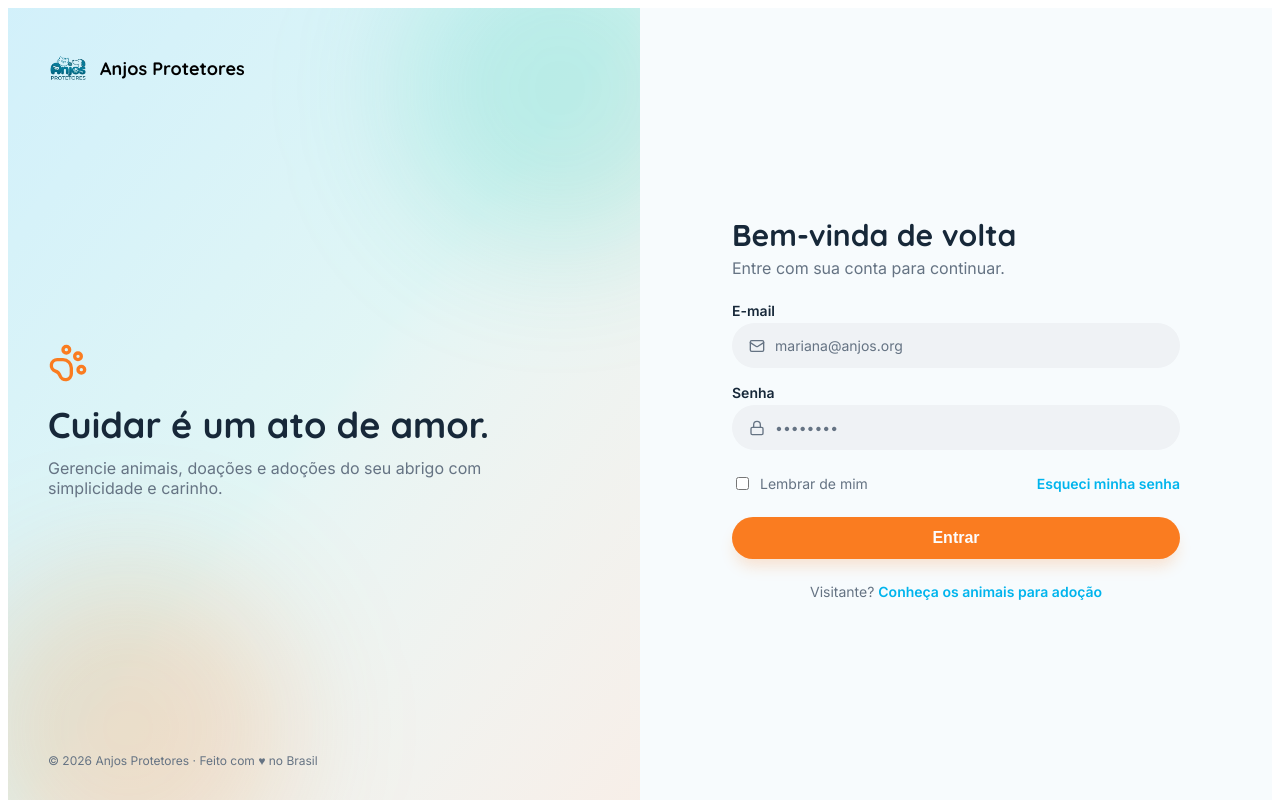
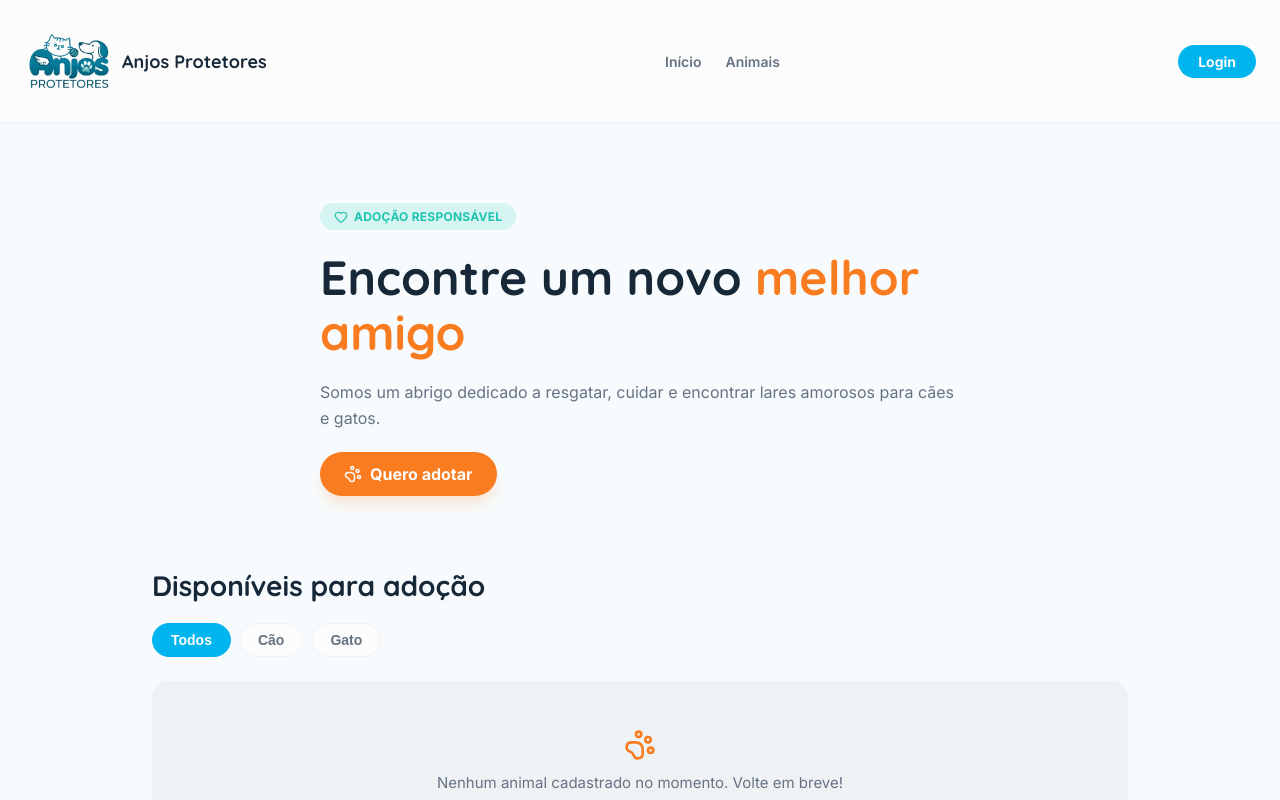
Before and after one commit to fifieggert/anjos_protetores---frontend, a React (Vite) app: page /publico in a window 1280 px wide. Before the commit this address led to /login. Shown: the top 800 px of the page. Built offline with nearby package versions, Linux system fonts and the light colour scheme.

Commit message:
feat(visitantes): adiciona página de visitantes no frontend

```diff
--- a/src/App.tsx
+++ b/src/App.tsx
@@ -1,11 +1,13 @@
 import { BrowserRouter, Routes, Route, Navigate } from "react-router-dom";
 import Login from "./pages/Login";
+import Publico from "./pages/Publico";
 
 function App() {
     return (
         <BrowserRouter>
             <Routes>
                 <Route path="/login" element={<Login />} />
+                <Route path="/publico" element={<Publico />} />
                 <Route path="*" element={<Navigate to="/login" replace />} />
             </Routes>
         </BrowserRouter>
--- /dev/null
+++ b/src/pages/Publico/index.jsx
@@ -0,0 +1,76 @@
+import { useState } from "react";
+import { Link } from "react-router-dom";
+import { PawPrint, Heart } from "lucide-react";
+import logo from "../../assets/logo.png";
+import "./style.css";
+
+const FILTROS = ["Todos", "Cão", "Gato"];
+
+export default function Publico() {
+    const [filtro, setFiltro] = useState("Todos");
+
+    return (
+        <div className="publico-screen">
+            <header className="publico-header">
+                <div className="publico-brand">
+                    <img src={logo} alt="Anjos Protetores" />
+                    <span>Anjos Protetores</span>
+                </div>
+
+                <nav className="publico-nav">
+                    <a href="#inicio">Início</a>
+                    <a href="#animais">Animais</a>
+                </nav>
+
+                <Link className="publico-login-btn" to="/login">
+                    Login
+                </Link>
+            </header>
+
+            <main>
+                <section className="publico-hero" id="inicio">
+                    <span className="publico-badge">
+                        <Heart size={14} aria-hidden />
+                        Adoção responsável
+                    </span>
+                    <h1 className="publico-title">
+                        Encontre um novo <span>melhor amigo</span>
+                    </h1>
+                    <p className="publico-subtitle">
+                        Somos um abrigo dedicado a resgatar, cuidar e encontrar lares amorosos para cães e gatos.
+                    </p>
+                    <a className="publico-cta" href="#animais">
+                        <PawPrint size={18} aria-hidden />
+                        Quero adotar
+                    </a>
+                </section>
+
+                <section className="publico-animais" id="animais">
+                    <h2 className="publico-section-title">Disponíveis para adoção</h2>
+
+                    <div className="publico-filtros">
+                        {FILTROS.map((opcao) => (
+                            <button
+                                key={opcao}
+                                type="button"
+                                className={`publico-filtro${filtro === opcao ? " is-active" : ""}`}
+                                onClick={() => setFiltro(opcao)}
+                            >
+                                {opcao}
+                            </button>
+                        ))}
+                    </div>
+
+                    <div className="publico-vazio">
+                        <PawPrint size={32} aria-hidden />
+                        <p>Nenhum animal cadastrado no momento. Volte em breve!</p>
+                    </div>
+                </section>
+            </main>
+
+            <footer className="publico-footer">
+                <p>© {new Date().getFullYear()} Anjos Protetores · Feito com ♥ no Brasil</p>
+            </footer>
+        </div>
+    );
+}
--- /dev/null
+++ b/src/pages/Publico/style.css
@@ -0,0 +1,228 @@
+html,
+body {
+    margin: 0;
+    padding: 0;
+}
+
+.publico-screen {
+    min-height: 100vh;
+    display: flex;
+    flex-direction: column;
+    background: #f7fbfd;
+    font-family: "Inter", ui-sans-serif, system-ui, sans-serif;
+    color: #172839;
+}
+
+.publico-header {
+    display: flex;
+    align-items: center;
+    justify-content: space-between;
+    gap: 1rem;
+    padding: 1rem 1.5rem;
+    background: #fcfcfc;
+    border-bottom: 1px solid #eff2f5;
+}
+
+.publico-brand {
+    display: flex;
+    align-items: center;
+    gap: 0.5rem;
+}
+
+.publico-brand img {
+    width: 90px;
+    height: 90px;
+    object-fit: contain;
+}
+
+.publico-brand span {
+    font-family: "Quicksand", ui-sans-serif, system-ui, sans-serif;
+    font-weight: 700;
+    font-size: 1.125rem;
+}
+
+.publico-nav {
+    display: none;
+    align-items: center;
+    gap: 1.5rem;
+}
+
+.publico-nav a {
+    color: #657383;
+    text-decoration: none;
+    font-size: 0.875rem;
+    font-weight: 600;
+}
+
+.publico-nav a:hover {
+    color: #172839;
+}
+
+.publico-login-btn {
+    padding: 0.5rem 1.25rem;
+    border-radius: 24px;
+    background: #00b4ed;
+    color: #fcfcfc;
+    font-weight: 700;
+    font-size: 0.875rem;
+    text-decoration: none;
+    transition: background 0.15s ease;
+}
+
+.publico-login-btn:hover {
+    background: color-mix(in srgb, #00b4ed 90%, black);
+}
+
+.publico-hero {
+    display: flex;
+    flex-direction: column;
+    align-items: flex-start;
+    gap: 1.25rem;
+    max-width: 40rem;
+    padding: 4rem 1.5rem 3rem;
+    margin: 0 auto;
+    text-align: left;
+}
+
+.publico-badge {
+    display: inline-flex;
+    align-items: center;
+    gap: 0.375rem;
+    padding: 0.375rem 0.875rem;
+    border-radius: 999px;
+    background: color-mix(in srgb, #1dc5ae 15%, transparent);
+    color: #1dc5ae;
+    font-size: 0.75rem;
+    font-weight: 700;
+    letter-spacing: 0.02em;
+    text-transform: uppercase;
+}
+
+.publico-title {
+    font-family: "Quicksand", ui-sans-serif, system-ui, sans-serif;
+    font-weight: 700;
+    font-size: 2.5rem;
+    line-height: 1.15;
+    margin: 0;
+    color: #172839;
+}
+
+.publico-title span {
+    color: #fa7c20;
+}
+
+.publico-subtitle {
+    margin: 0;
+    color: #657383;
+    font-size: 1rem;
+    line-height: 1.6;
+}
+
+.publico-cta {
+    display: inline-flex;
+    align-items: center;
+    gap: 0.5rem;
+    padding: 0.75rem 1.5rem;
+    border-radius: 24px;
+    background: #fa7c20;
+    color: #fcfcfc;
+    font-weight: 700;
+    font-size: 1rem;
+    text-decoration: none;
+    box-shadow: 0 10px 15px -3px color-mix(in srgb, #fa7c20 20%, transparent);
+    transition: background 0.15s ease, transform 0.1s ease;
+}
+
+.publico-cta:hover {
+    background: color-mix(in srgb, #fa7c20 90%, black);
+}
+
+.publico-cta:active {
+    transform: scale(0.98);
+}
+
+.publico-animais {
+    padding: 1rem 1.5rem 4rem;
+    max-width: 64rem;
+    margin: 0 auto;
+    width: 100%;
+    box-sizing: border-box;
+}
+
+.publico-section-title {
+    font-family: "Quicksand", ui-sans-serif, system-ui, sans-serif;
+    font-weight: 700;
+    font-size: 1.75rem;
+    margin: 0 0 1.25rem;
+    color: #172839;
+}
+
+.publico-filtros {
+    display: flex;
+    gap: 0.5rem;
+    margin-bottom: 1.5rem;
+}
+
+.publico-filtro {
+    padding: 0.5rem 1.125rem;
+    border-radius: 999px;
+    border: 1px solid #eff2f5;
+    background: #fcfcfc;
+    color: #657383;
+    font-weight: 600;
+    font-size: 0.875rem;
+    cursor: pointer;
+    transition: background 0.15s ease, color 0.15s ease, border-color 0.15s ease;
+}
+
+.publico-filtro:hover {
+    border-color: #00b4ed;
+}
+
+.publico-filtro.is-active {
+    background: #00b4ed;
+    border-color: #00b4ed;
+    color: #fcfcfc;
+}
+
+.publico-vazio {
+    display: flex;
+    flex-direction: column;
+    align-items: center;
+    gap: 0.75rem;
+    padding: 3rem 1.5rem;
+    border-radius: 16px;
+    background: #eff2f5;
+    color: #657383;
+    text-align: center;
+}
+
+.publico-vazio svg {
+    color: #fa7c20;
+}
+
+.publico-vazio p {
+    margin: 0;
+    font-size: 0.9375rem;
+}
+
+.publico-footer {
+    padding: 1.5rem;
+    text-align: center;
+    font-size: 0.75rem;
+    color: #657383;
+}
+
+@media (min-width: 768px) {
+    .publico-nav {
+        display: flex;
+    }
+
+    .publico-hero {
+        padding: 5rem 2rem 3.5rem;
+    }
+
+    .publico-title {
+        font-size: 3rem;
+    }
+}
```
